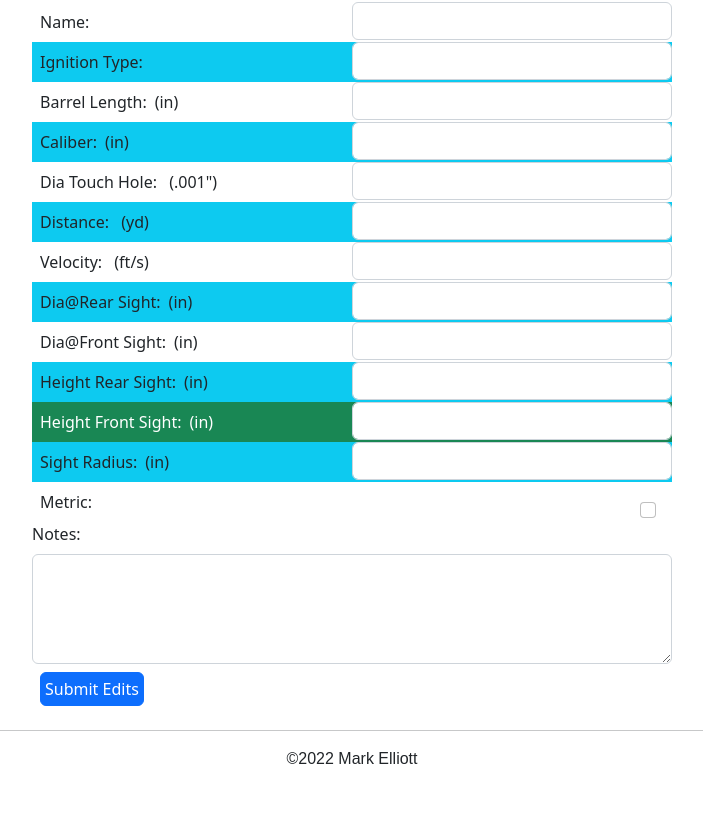
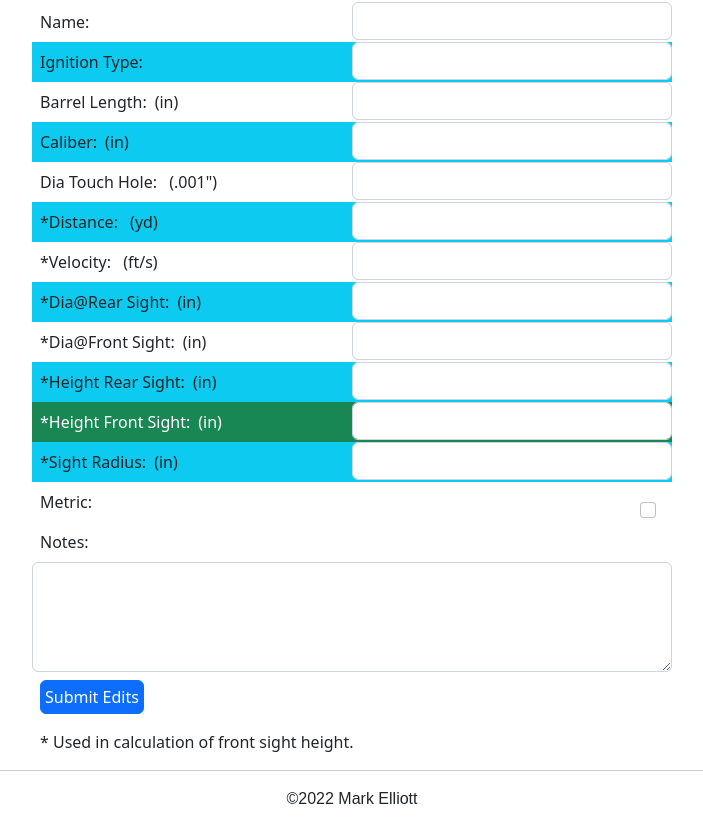
Before and after one commit to melliott7264/range-log, a React (Create React App) app in the folder client/: page /firearms/single/1 in a window 1280 px wide. Shown: the part 438-1265 px from the top of the page, without its empty margins (288-991 px from the left). Before the commit the page ends 1225 px from the top, so only its background shows below. Built offline with nearby package versions, Linux system fonts and the light colour scheme; no server answers; sample sign-in values are in the browser's storage.

Commit message:
added clarification to single firearm display for sight height calculation inputs

```diff
--- a/client/src/components/SingleFirearm.js
+++ b/client/src/components/SingleFirearm.js
@@ -225,7 +225,7 @@ const SingleFirearm = () => {
           />
         </Form.Group>
         <Form.Group className="bg-info">
-          <Form.Label className="m-2">Distance:</Form.Label>
+          <Form.Label className="m-2">*Distance:</Form.Label>
           <span>{measureYard}</span>
           <Form.Control
             className="w-50 float-end"
@@ -236,7 +236,7 @@ const SingleFirearm = () => {
           />
         </Form.Group>
         <Form.Group>
-          <Form.Label className="m-2">Velocity:</Form.Label>
+          <Form.Label className="m-2">*Velocity:</Form.Label>
           <span>{measureVelocity}</span>
           <Form.Control
             className="w-50 float-end"
@@ -247,7 +247,7 @@ const SingleFirearm = () => {
           />
         </Form.Group>
         <Form.Group className="bg-info">
-          <Form.Label className="m-2">Dia@Rear Sight:</Form.Label>
+          <Form.Label className="m-2">*Dia@Rear Sight:</Form.Label>
           <span>{measureInches}</span>
           <Form.Control
             className="w-50 float-end"
@@ -259,7 +259,7 @@ const SingleFirearm = () => {
           />
         </Form.Group>
         <Form.Group>
-          <Form.Label className="m-2">Dia@Front Sight:</Form.Label>
+          <Form.Label className="m-2">*Dia@Front Sight:</Form.Label>
           <span>{measureInches}</span>
           <Form.Control
             className="w-50 float-end"
@@ -271,7 +271,7 @@ const SingleFirearm = () => {
           />
         </Form.Group>
         <Form.Group className="bg-info">
-          <Form.Label className="m-2">Height Rear Sight:</Form.Label>
+          <Form.Label className="m-2">*Height Rear Sight:</Form.Label>
           <span>{measureInches}</span>
           <Form.Control
             className="w-50 float-end"
@@ -283,7 +283,7 @@ const SingleFirearm = () => {
           />
         </Form.Group>
         <Form.Group className="bg-success text-white">
-          <Form.Label className="m-2">Height Front Sight:</Form.Label>
+          <Form.Label className="m-2">*Height Front Sight:</Form.Label>
           <span>{measureInches}</span>
           <Form.Control
             className="w-50 float-end"
@@ -295,7 +295,7 @@ const SingleFirearm = () => {
           />
         </Form.Group>
         <Form.Group className="bg-info">
-          <Form.Label className="m-2">Sight Radius:</Form.Label>
+          <Form.Label className="m-2">*Sight Radius:</Form.Label>
           <span>{measureInches}</span>
           <Form.Control
             className="w-50 float-end"
@@ -317,7 +317,7 @@ const SingleFirearm = () => {
           />
         </Form.Group>
         <Form.Group>
-          <Form.Label>Notes:</Form.Label>
+          <Form.Label className="m-2">Notes:</Form.Label>
           <Form.Control
             as="textarea"
             rows="4"
@@ -338,6 +338,7 @@ const SingleFirearm = () => {
           Delete Firearm
         </Button> */}
       </Form>
+      <p className="m-2">* Used in calculation of front sight height.</p>
     </div>
   );
 };
```
